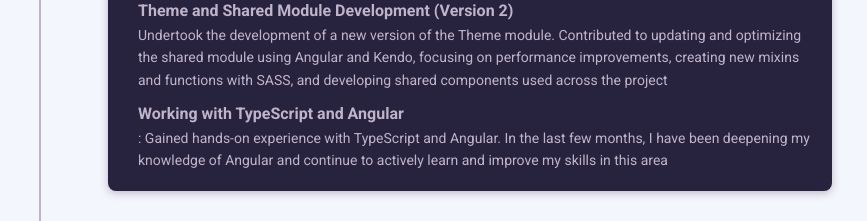
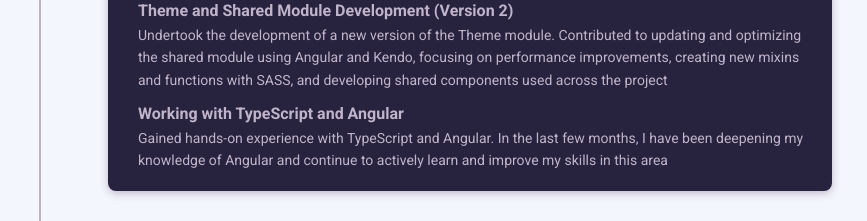
Before and after one commit to rosie-ma/portfolio, an Angular app: page / in a window 1280 px wide. Shown: the part 1840-2061 px from the top of the page, without its empty margins (208-1075 px from the left). Built offline with nearby package versions, Linux system fonts and the light colour scheme; a web font is replaced by a local one.

Commit message:
feat: remove extra colon

```diff
--- a/src/app/experience/experience.component.ts
+++ b/src/app/experience/experience.component.ts
@@ -33,7 +33,7 @@ export class ExperienceComponent {
         },
         {
           projectItemHead: "Working with TypeScript and Angular",
-          projectInfo: ": Gained hands-on experience with TypeScript and Angular. In the last few months, I have been deepening my knowledge of Angular and continue to actively learn and improve my skills in this area"
+          projectInfo: "Gained hands-on experience with TypeScript and Angular. In the last few months, I have been deepening my knowledge of Angular and continue to actively learn and improve my skills in this area"
         }
       ]
     },
```
